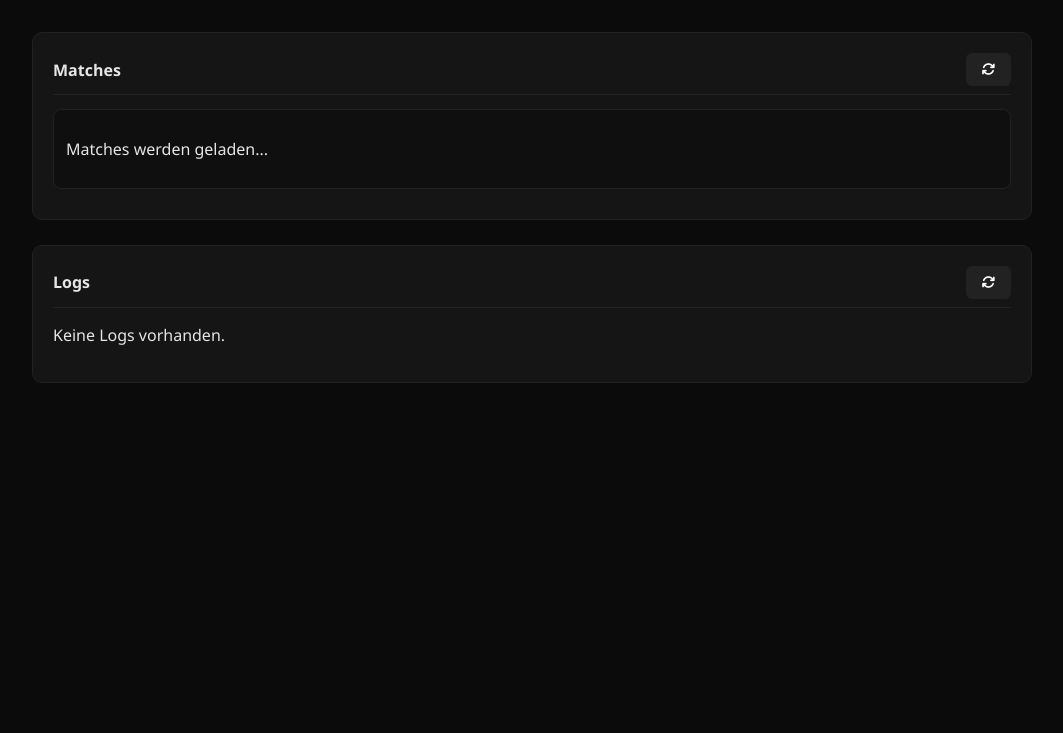
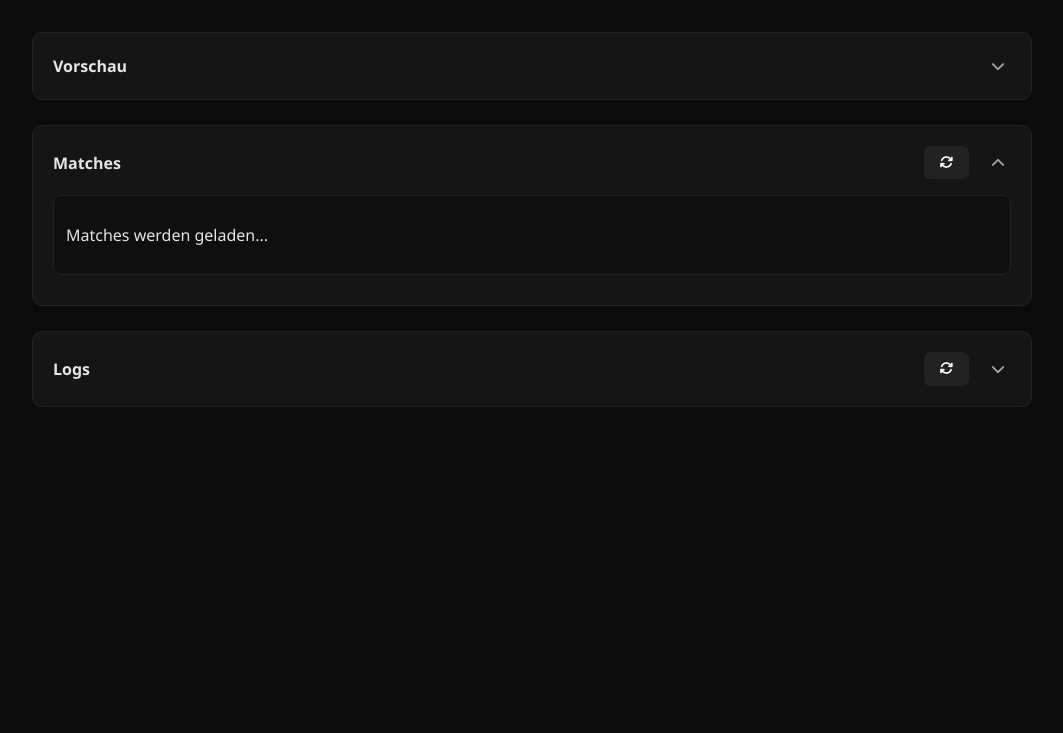
Before and after one commit to CutyCupy/esports-calender-sync, a FastAPI app: template app/templates/index.html in a window 1280 px wide. Shown: the part 67-800 px from the top of the page, without its empty margins (108-1171 px from the left). Run offline with FastAPI, Linux system fonts and the light colour scheme; the template is opened without the code that fills it, so the values that code supplies are empty; some libraries are stand-ins or nearby versions.

Commit message:
iframe preview enabled + cleanup css

```diff
--- a/app/templates/index.html
+++ b/app/templates/index.html
@@ -40,8 +40,6 @@
       .container {
         flex: 1 1 auto;
         overflow-y: auto;
-
-                justify-content: center;
       }
 
       .content {
@@ -58,20 +56,124 @@
         margin-bottom: 25px;
       }
 
-            h2 {
-                margin-top: 0;
-                font-size: 16px;
-                border-bottom: 1px solid #222;
-                padding-bottom: 8px;
+      .card-header {
+        display: flex;
+        justify-content: space-between;
+        align-items: center;
       }
 
-            input {
-                padding: 10px;
+      .card-body {
+        margin-top: 16px;
+      }
+
+      /* remove default details arrow */
+      .card summary {
+        list-style: none;
+        cursor: default;
+      }
+
+      .card summary::-webkit-details-marker {
+        display: none;
+      }
+
+      h2 {
+        font-size: 16px;
+        margin: 0;
+      }
+
+      .form-row {
+        display: flex;
+        gap: 16px;
+        align-items: center;
+        flex-wrap: wrap;
+        margin-bottom: 16px;
+      }
+
+      /* --- Select --- */
+      .select {
+        padding: 10px 12px;
         border-radius: 6px;
         border: 1px solid #222;
         background: #151515;
-                color: white;
-                width: 100%;
+        color: #e5e5e5;
+        min-width: 220px;
+        cursor: pointer;
+
+        appearance: none;
+        background-image:
+          linear-gradient(45deg, transparent 50%, #aaa 50%),
+          linear-gradient(135deg, #aaa 50%, transparent 50%);
+        background-position:
+          calc(100% - 16px) calc(50% - 3px),
+          calc(100% - 10px) calc(50% - 3px);
+        background-size: 6px 6px;
+        background-repeat: no-repeat;
+
+        transition:
+          border 0.2s,
+          box-shadow 0.2s;
+      }
+
+      .select:hover {
+        border-color: #333;
+      }
+
+      .select:focus {
+        outline: none;
+        border-color: #e30613;
+        box-shadow: 0 0 0 1px #e30613;
+      }
+
+      /* --- Toggle Checkbox --- */
+      .checkbox {
+        display: flex;
+        align-items: center;
+        gap: 10px;
+        cursor: pointer;
+        user-select: none;
+      }
+
+      .checkbox input {
+        display: none;
+      }
+
+      .toggle {
+        width: 40px;
+        height: 20px;
+        background: #222;
+        border-radius: 999px;
+        position: relative;
+        transition: background 0.2s;
+      }
+
+      .toggle::after {
+        content: "";
+        position: absolute;
+        width: 16px;
+        height: 16px;
+        background: #aaa;
+        border-radius: 50%;
+        top: 2px;
+        left: 2px;
+        transition: all 0.2s;
+      }
+
+      .checkbox input:checked + .toggle {
+        background: #e30613;
+      }
+
+      .checkbox input:checked + .toggle::after {
+        left: 22px;
+        background: #fff;
+      }
+
+      .checkbox span {
+        font-size: 14px;
+        color: #ccc;
+      }
+
+      .checkbox:hover .toggle {
+        background: #333;
       }
 
       button {
@@ -79,11 +181,13 @@
         border-radius: 6px;
         border: none;
         cursor: pointer;
-                background: #e30613;
-                color: white;
+
         display: inline-flex;
         align-items: center;
         gap: 6px;
+
+        background: #e30613;
+        color: white;
       }
 
       button:hover {
@@ -106,18 +210,60 @@
         background: #a80000;
       }
 
+      /* --- Icon Button --- */
+      .icon-btn {
+        background: transparent;
+        border: none;
+        padding: 6px;
+
+        display: flex;
+        align-items: center;
+        justify-content: center;
+        cursor: pointer;
+      }
+
+      .icon-btn:hover {
+        background: #222;
+        border-radius: 6px;
+      }
+
+      .icon-btn i {
+        font-size: 14px;
+        color: #aaa;
+        transition:
+          transform 0.2s,
+          color 0.2s;
+      }
+
+      .icon-btn:hover i {
+        color: #fff;
+      }
+
+      details[open] .icon-btn i {
+        transform: rotate(180deg);
+      }
+
+      .flex-inline {
+        display: flex;
+        justify-content: space-between;
+        align-items: center;
+      }
+
+      .text-field {
+        padding: 10px;
+        border-radius: 6px;
+        border: 1px solid #222;
+        background: #151515;
+        color: white;
+        width: 100%;
+      }
+
       .sub-card {
         padding: 12px;
         background: #0f0f0f;
         border: 1px solid #222;
         border-radius: 8px;
         margin-bottom: 10px;
-            }
-
-            .flex-inline {
-                display: flex;
-                justify-content: space-between;
-                align-items: center;
       }
 
       .match-url {
@@ -140,20 +286,15 @@
         fill: white;
       }
 
-            /* Spinner Overlay */
       #spinner-overlay {
         display: none;
         position: fixed;
-                top: 0;
-                left: 0;
-                width: 100%;
-                height: 100%;
+        inset: 0;
         background: rgba(0, 0, 0, 0.6);
         z-index: 1000;
+
         justify-content: center;
         align-items: center;
-                color: white;
-                font-size: 18px;
       }
 
       .loader {
@@ -162,16 +303,11 @@
         border: 5px solid #fff;
         border-bottom-color: #e30613;
         border-radius: 50%;
-                display: inline-block;
-                box-sizing: border-box;
         animation: rotation 1s linear infinite;
       }
 
       @keyframes rotation {
-                0% {
-                    transform: rotate(0deg);
-                }
-                100% {
+        to {
           transform: rotate(360deg);
         }
       }
@@ -194,20 +330,75 @@
     </header>
     <div class="container">
       <div class="content">
-                <div class="card">
-                    <h2 class="flex-inline">
-                        Matches
+        <!-- Vorschau -->
+        <details class="card" id="card-preview">
+          <summary class="card-header">
+            <h2>Vorschau</h2>
+
+            <div class="flex-inline" style="gap: 1rem">
+              <button
+                class="icon-btn toggle-btn"
+                onclick="toggleDetails('card-preview')"
+                type="button"
+                aria-label="Toggle Vorschau"
+              >
+                <i class="fa-solid fa-chevron-down"></i>
+              </button>
+            </div>
+          </summary>
+
+          <div class="card-body">
+            <div class="form-row">
+              <select name="base_url" id="base_url" class="select">
+                {% for doc in docs %}
+                <option value="{{doc.url}}">{{doc.name}}</option>
+                {% endfor %}
+              </select>
+
+              <label class="checkbox">
+                <input type="checkbox" name="is_preview" id="is_preview" />
+                <div class="toggle"></div>
+                <span>Als Vorschau öffnen</span>
+              </label>
+            </div>
+
+            <div
+              id="preview"
+              hx-get="/preview"
+              hx-trigger="load, change from:#base_url, change from:#is_preview"
+              hx-target="#preview"
+              hx-include="#base_url, #is_preview"
+              hx-swap="innerHTML"
+            ></div>
+          </div>
+        </details>
+
+        <!-- Matches -->
+        <details class="card" open id="card-matches">
+          <summary class="card-header flex-inline">
+            <h2>Matches</h2>
+            <div class="flex-inline" style="gap: 1rem">
               <button
                 class="btn-secondary"
+                onclick="event.preventDefault()"
                 hx-get="/matches"
                 hx-target="#matches-container"
                 hx-swap="innerHTML"
               >
                 <i class="fa-solid fa-refresh"></i>
               </button>
-                    </h2>
+              <button
+                class="icon-btn toggle-btn"
+                onclick="toggleDetails('card-matches')"
+                type="button"
+                aria-label="Toggle Vorschau"
+              >
+                <i class="fa-solid fa-chevron-down"></i>
+              </button>
+            </div>
+          </summary>
 
-
+          <div class="card-body">
             <div
               id="matches-container"
               hx-get="/matches"
@@ -218,22 +409,35 @@
                 <p>Matches werden geladen...</p>
               </div>
             </div>
+          </div>
+        </details>
 
-                </div>
-
-                <div class="card">
-                    <h2 class="flex-inline">
-                        Logs
+        <!-- Logs -->
+        <details class="card" id="card-logs">
+          <summary class="card-header flex-inline">
+            <h2>Logs</h2>
+            <div class="flex-inline" style="gap: 1rem">
               <button
                 class="btn-secondary"
+                onclick="event.preventDefault()"
                 hx-get="/logs"
                 hx-target="#logs-container"
                 hx-swap="innerHTML"
               >
                 <i class="fa-solid fa-refresh"></i>
               </button>
-                    </h2>
+              <button
+                class="icon-btn toggle-btn"
+                onclick="toggleDetails('card-logs')"
+                type="button"
+                aria-label="Toggle Logs"
+              >
+                <i class="fa-solid fa-chevron-down"></i>
+              </button>
+            </div>
+          </summary>
 
+          <div class="card-body">
             <div
               id="logs-container"
               hx-get="/logs"
@@ -245,6 +449,7 @@
               </div>
             </div>
           </div>
+        </details>
       </div>
     </div>
 
@@ -285,9 +490,7 @@
       }
 
       // HTMX Hook für Fehler
-            document.body.addEventListener(
-                "htmx:responseError",
-                function (evt) {
+      document.body.addEventListener("htmx:responseError", function (evt) {
         const detail = evt.detail.xhr.responseText;
         let message = "Ein Fehler ist aufgetreten";
         try {
@@ -295,21 +498,25 @@
           if (json.detail) message = json.detail;
         } catch (e) {}
         showToast(message, "error");
-                },
-            );
+      });
     </script>
 
     <script>
       function showSpinner() {
-                document.getElementById("spinner-overlay").style.display =
-                    "flex";
+        document.getElementById("spinner-overlay").style.display = "flex";
       }
 
       // Hide spinner after HTMX request completes
       document.body.addEventListener("htmx:afterRequest", function (evt) {
-                document.getElementById("spinner-overlay").style.display =
-                    "none";
+        document.getElementById("spinner-overlay").style.display = "none";
       });
+    </script>
+
+    <script>
+      function toggleDetails(id) {
+        const el = document.getElementById(id);
+        el.open = !el.open;
+      }
     </script>
   </body>
 </html>
--- a/app/templates/matches.html
+++ b/app/templates/matches.html
@@ -4,7 +4,7 @@
     hx-target="#matches-container"
     hx-swap="innerHTML"
 >
-    <input name="url" placeholder="Match URL..." required />
+    <input class="text-field" name="url" placeholder="Match URL..." required />
     <button style="margin-left: 1rem" type="submit">
         <i class="fa-solid fa-add"></i>
         Hinzufügen
--- /dev/null
+++ b/app/templates/preview.html
@@ -0,0 +1,4 @@
+<iframe
+  src="{{ url }}"
+  style="width: 100%; height: 600px; border: none"
+></iframe>
```
Also changed, not shown: app/api.py (+27 -1 lines). Lines whose indentation alone changed are shown as unchanged.
